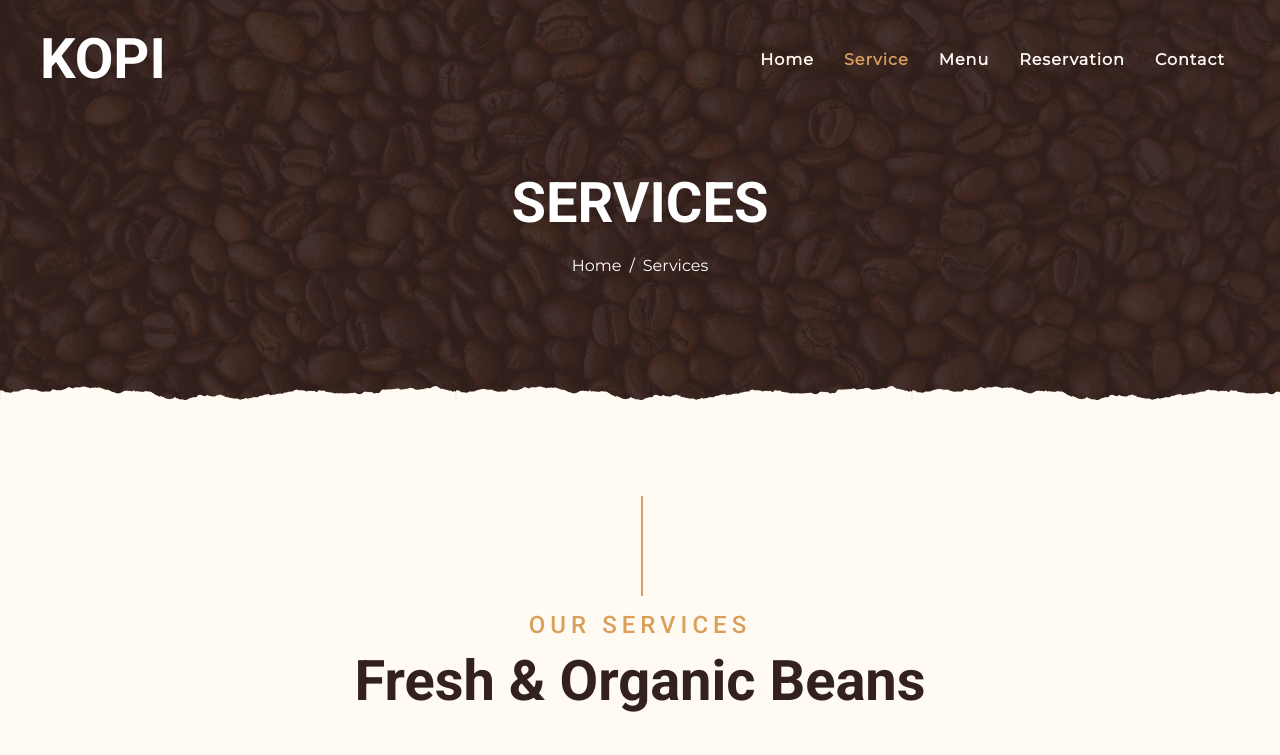
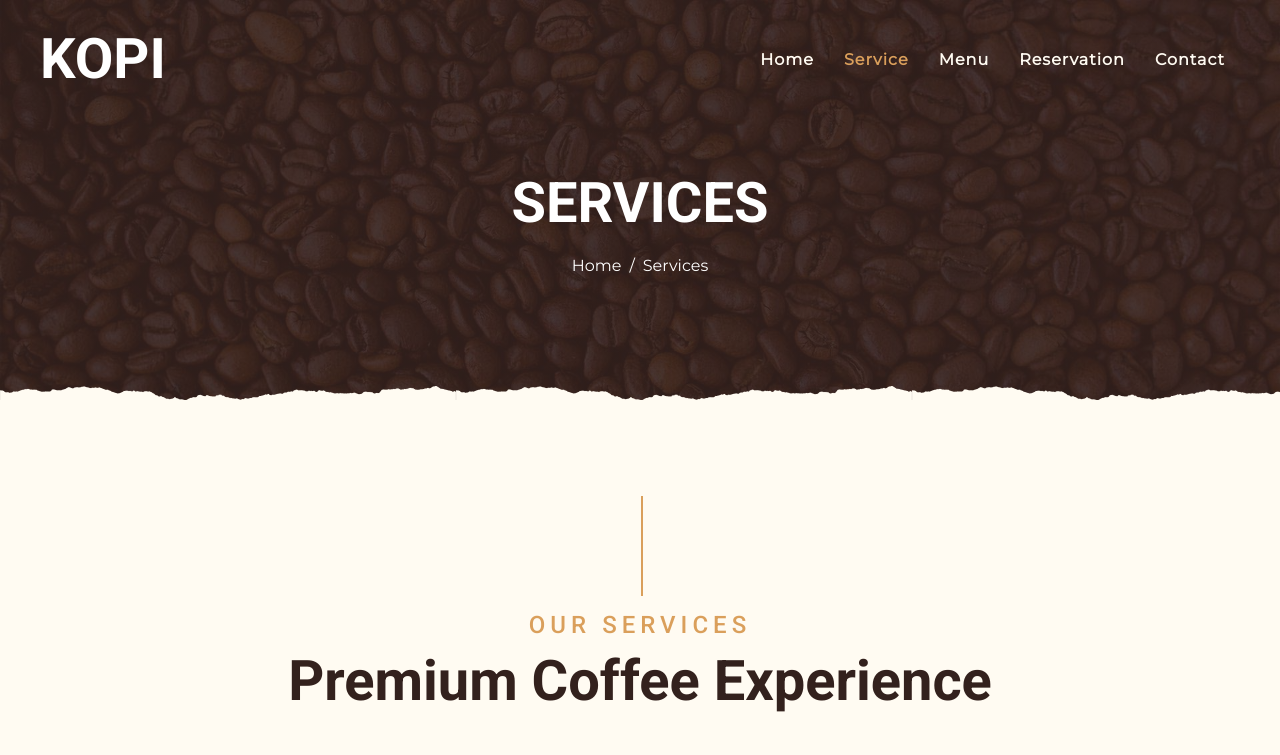
Before and after one commit to Xeeeel/xel_coffee_shop, a plain HTML site: page service.html in a window 1280 px wide. Shown: the top 755 px of the page. Drawn offline with nearby package versions, Linux system fonts and the light colour scheme.

Commit message:
Update service.html

```diff
--- a/service.html
+++ b/service.html
@@ -67,7 +67,7 @@
         <div class="container">
             <div class="section-title">
                 <h4 class="text-primary text-uppercase" style="letter-spacing: 5px;">Our Services</h4>
-                <h1 class="display-4">Fresh & Organic Beans</h1>
+                <h1 class="display-4">Premium Coffee Experience</h1>
             </div>
             <div class="row">
                 <div class="col-lg-6 mb-5">
```
